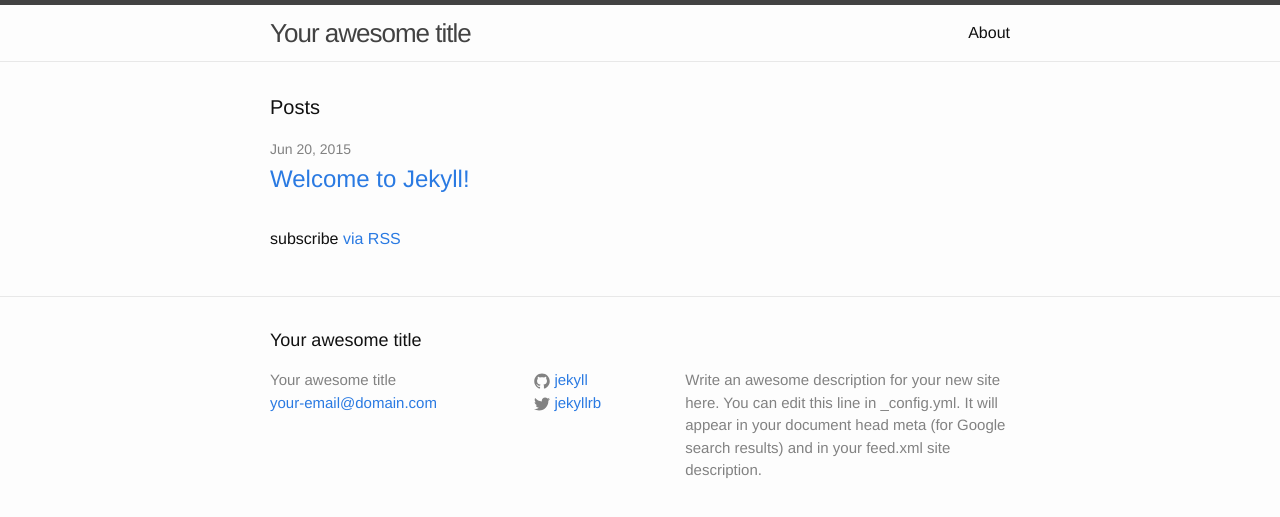
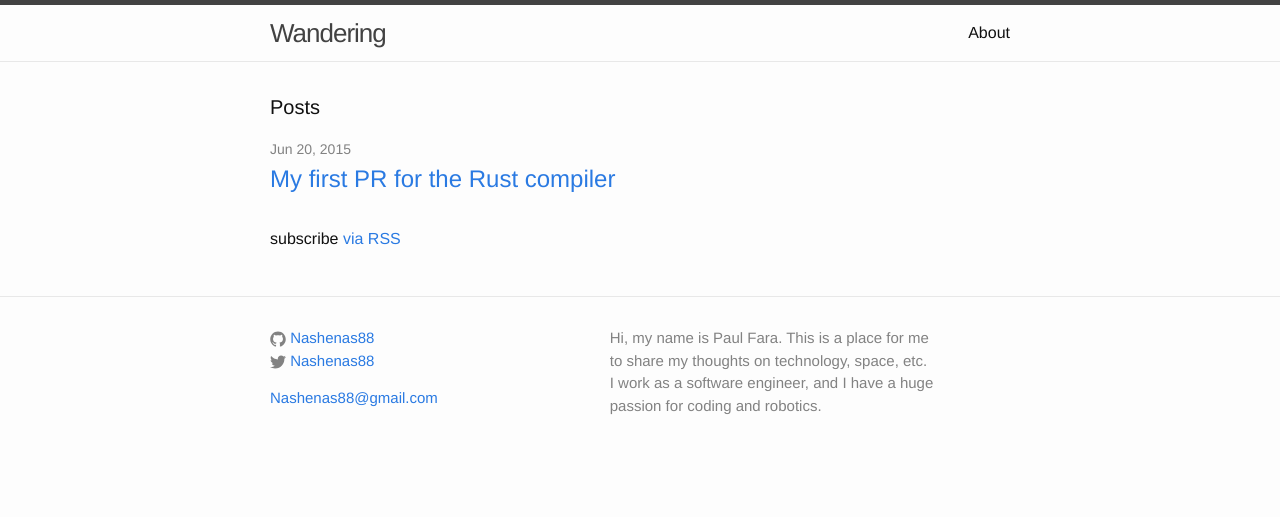
Before and after one commit to Nashenas88/nashenas88.github.io, a Jekyll site: the page built from index.html, in a window 1280 px wide. Shown: the top 517 px of the page. Built offline with Jekyll 4.4.1, drawn with Linux system fonts in a browser that asks for light colours.

Commit message:
Updated the footer and configs. Wrote a portion of my first post

```diff
--- a/_config.yml
+++ b/_config.yml
@@ -1,14 +1,15 @@
 # Site settings
-title: Your awesome title
-email: your-email@domain.com
-description: > # this means to ignore newlines until "baseurl:"
-  Write an awesome description for your new site here. You can edit this
-  line in _config.yml. It will appear in your document head meta (for
-  Google search results) and in your feed.xml site description.
-baseurl: "" # the subpath of your site, e.g. /blog/
-url: "http://yourdomain.com" # the base hostname & protocol for your site
-twitter_username: jekyllrb
-github_username:  jekyll
+title: Wandering
+email: Nashenas88@gmail.com
+description: >
+  Hi, my name is Paul Fara. This is a place for me to
+  share my thoughts on technology, space, etc. I work as a software
+  engineer, and I have a huge passion for coding and robotics.
+baseurl: ""
+url: "http://nashenas88.github.io" # the base hostname & protocol for your site
+twitter_username: Nashenas88
+github_username:  Nashenas88
 
 # Build settings
 markdown: kramdown
+highlighter: pygments
--- a/_includes/footer.html
+++ b/_includes/footer.html
@@ -2,17 +2,8 @@
 
   <div class="wrapper">
 
-    <h2 class="footer-heading">{{ site.title }}</h2>
-
     <div class="footer-col-wrapper">
-      <div class="footer-col  footer-col-1">
-        <ul class="contact-list">
-          <li>{{ site.title }}</li>
-          <li><a href="mailto:{{ site.email }}">{{ site.email }}</a></li>
-        </ul>
-      </div>
-
-      <div class="footer-col  footer-col-2">
+      <div class="footer-col  footer-col-3">
         <ul class="social-media-list">
           {% if site.github_username %}
           <li>
@@ -43,6 +34,9 @@
           </li>
           {% endif %}
         </ul>
+        <ul class="contact-list">
+          <li><a href="mailto:{{ site.email }}">{{ site.email }}</a></li>
+        </ul>
       </div>
 
       <div class="footer-col  footer-col-3">
```
Also changed, not shown: _posts/2015-06-20-my-first-pr-for-the-rust-compiler.markdown (added, +75 -0 lines), _posts/2015-06-20-welcome-to-jekyll.markdown (deleted, +0 -25 lines).
